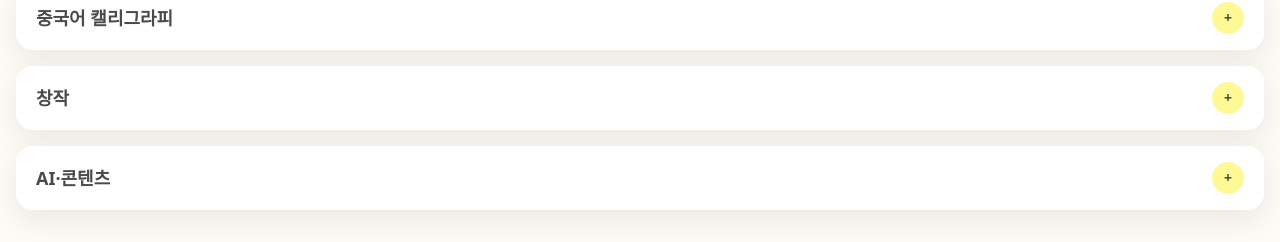
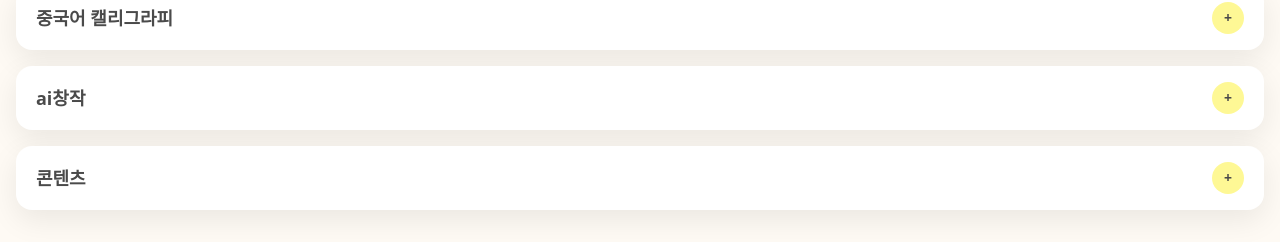
Before and after one commit to elliesbang/Class-web-app, a React (Vite) app in the folder class-web-app/: page /internal in a window 1280 px wide. Shown: the part 286-528 px from the top of the page. Built offline with nearby package versions, Linux system fonts and the light colour scheme; a web font is replaced by a local one.

Commit message:
Fix internal course links and labels

```diff
--- a/class-web-app/src/pages/InternalCourses.jsx
+++ b/class-web-app/src/pages/InternalCourses.jsx
@@ -5,7 +5,7 @@ const categories = [
     title: '캔바',
     accentColor: '#fde767',
     courses: [
-      { name: '캔디마' },
+      { name: '캔디마', link: '/courses/candyma' },
       { name: '나캔디' },
       { name: '캔디수' },
     ],
@@ -14,27 +14,27 @@ const categories = [
     title: '중국어 캘리그라피',
     accentColor: '#ffd57a',
     courses: [
-      { name: '이얼챌' },
+      { name: '이얼챌', link: '/courses/earlchal' },
       { name: '글씨체' },
       { name: '응용반' },
     ],
   },
   {
-    title: '창작',
+    title: 'ai창작',
     accentColor: '#ffec8b',
     courses: [
-      { name: '나컬작' },
-      { name: '나컬작챌' },
-      { name: '에그작' },
-      { name: '에그작챌' },
+      { name: '나컬작', link: '/courses/nacoljak' },
+      { name: '나컬작챌', link: '/courses/nacoljakchal' },
+      { name: '에그작', link: '/courses/eggjak' },
+      { name: '에그작챌', link: '/courses/eggjakchal' },
     ],
   },
   {
-    title: 'AI·콘텐츠',
+    title: '콘텐츠',
     accentColor: '#ffe26a',
     courses: [
       { name: '미치나', link: '/internal/michina', linkState: { autoOpen: true } },
-      { name: '미템나' },
+      { name: '미템나', link: '/courses/mitemna' },
     ],
   },
 ];
```
